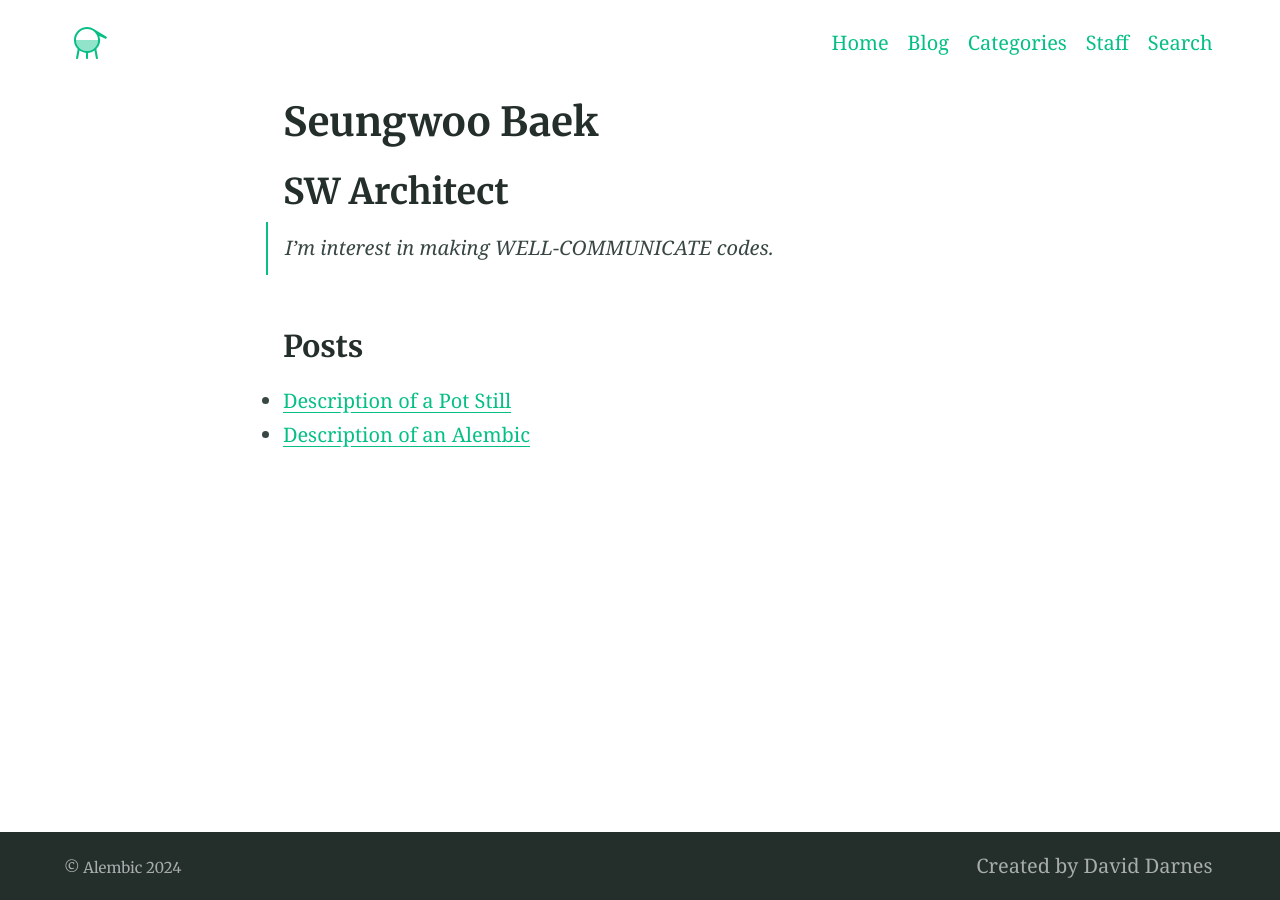
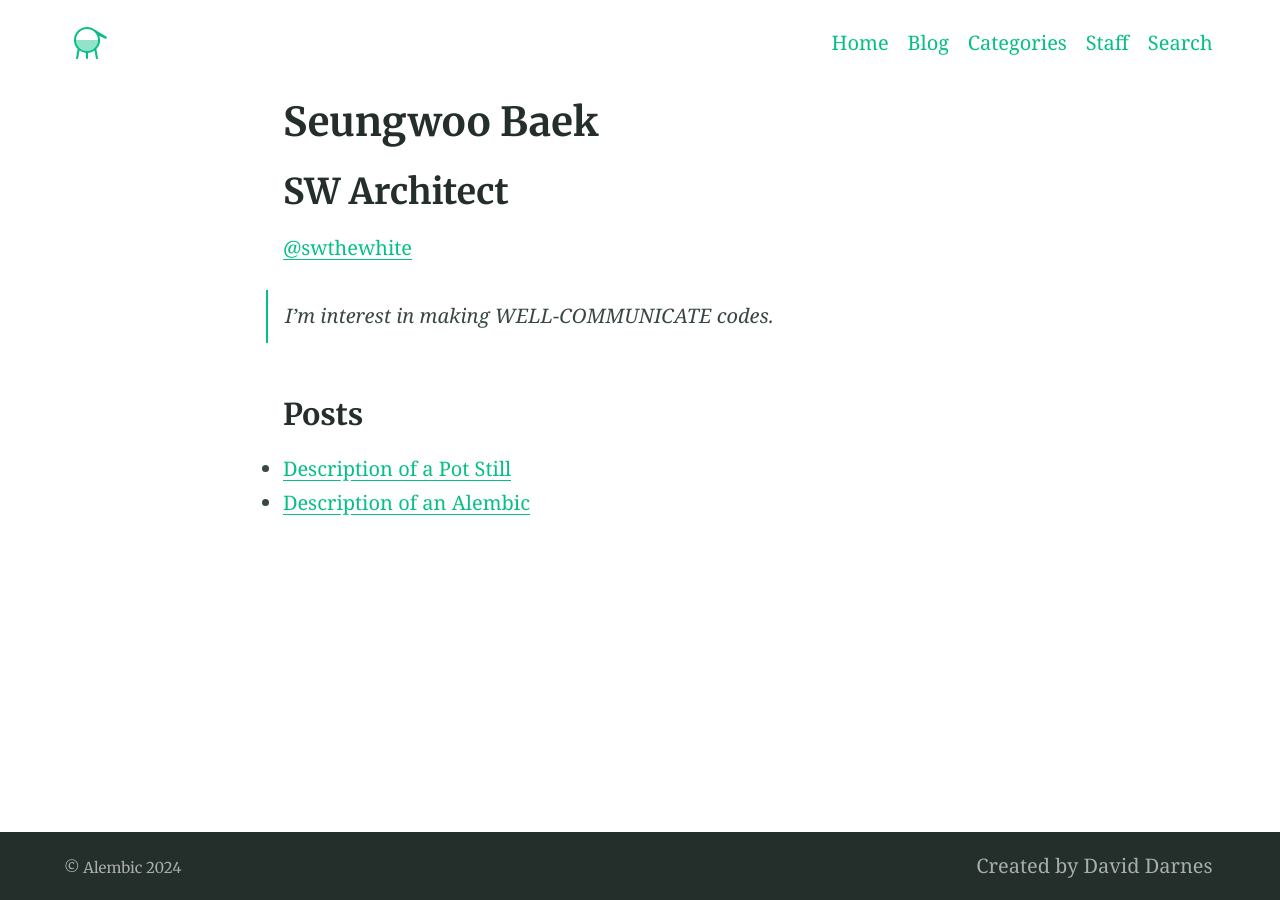
Before and after one commit to swthewhite-lab/swthewhite-lab.github.io, a Jekyll site: the page built from _authors/swthewhite.md, in a window 1280 px wide. Built offline with Jekyll 4.4.1, drawn with Linux system fonts in a browser that asks for light colours.

Commit message:
Update swthewhite.md

```diff
--- a/_authors/swthewhite.md
+++ b/_authors/swthewhite.md
@@ -3,4 +3,5 @@ github_username: swthewhite
 name: Seungwoo Baek
 position: SW Architect
 ---
+[@swthewhite](https://github.com/swthewhite)
 > I'm interest in making WELL-COMMUNICATE codes.
```
